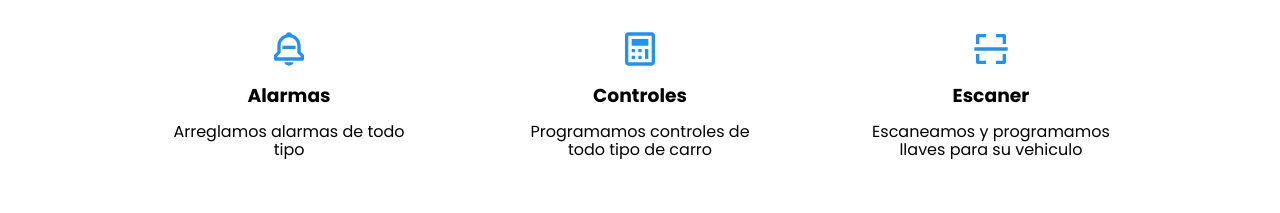
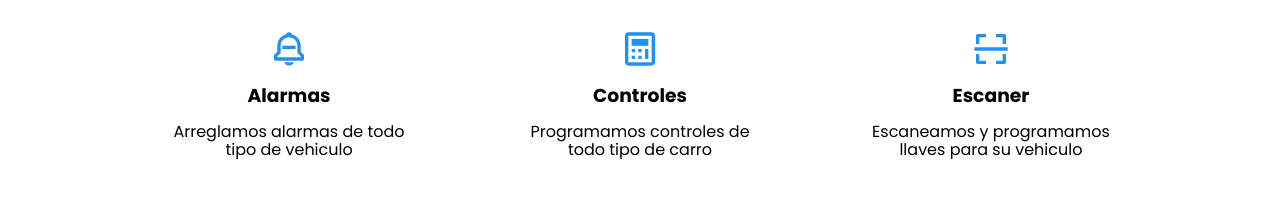
Before and after one commit to alarmaselgato/alarmaselgato.github.io, a plain HTML site: page index.html in a window 1280 px wide. Shown: the part 1040-1253 px from the top of the page. Drawn offline with Linux system fonts and the light colour scheme.

Commit message:
ya esta la ultima
xd

```diff
--- a/index.html
+++ b/index.html
@@ -75,7 +75,7 @@
                 <article class="about__icons">
                     <img src="./images/shapes.svg" class="about__icon">
                     <h3 class="about__title">Alarmas</h3>
-                    <p class="about__paragrah">Arreglamos alarmas de todo tipo</p>
+                    <p class="about__paragrah">Arreglamos alarmas de todo tipo de vehiculo</p>
                 </article>
 
                 <article class="about__icons">
```
